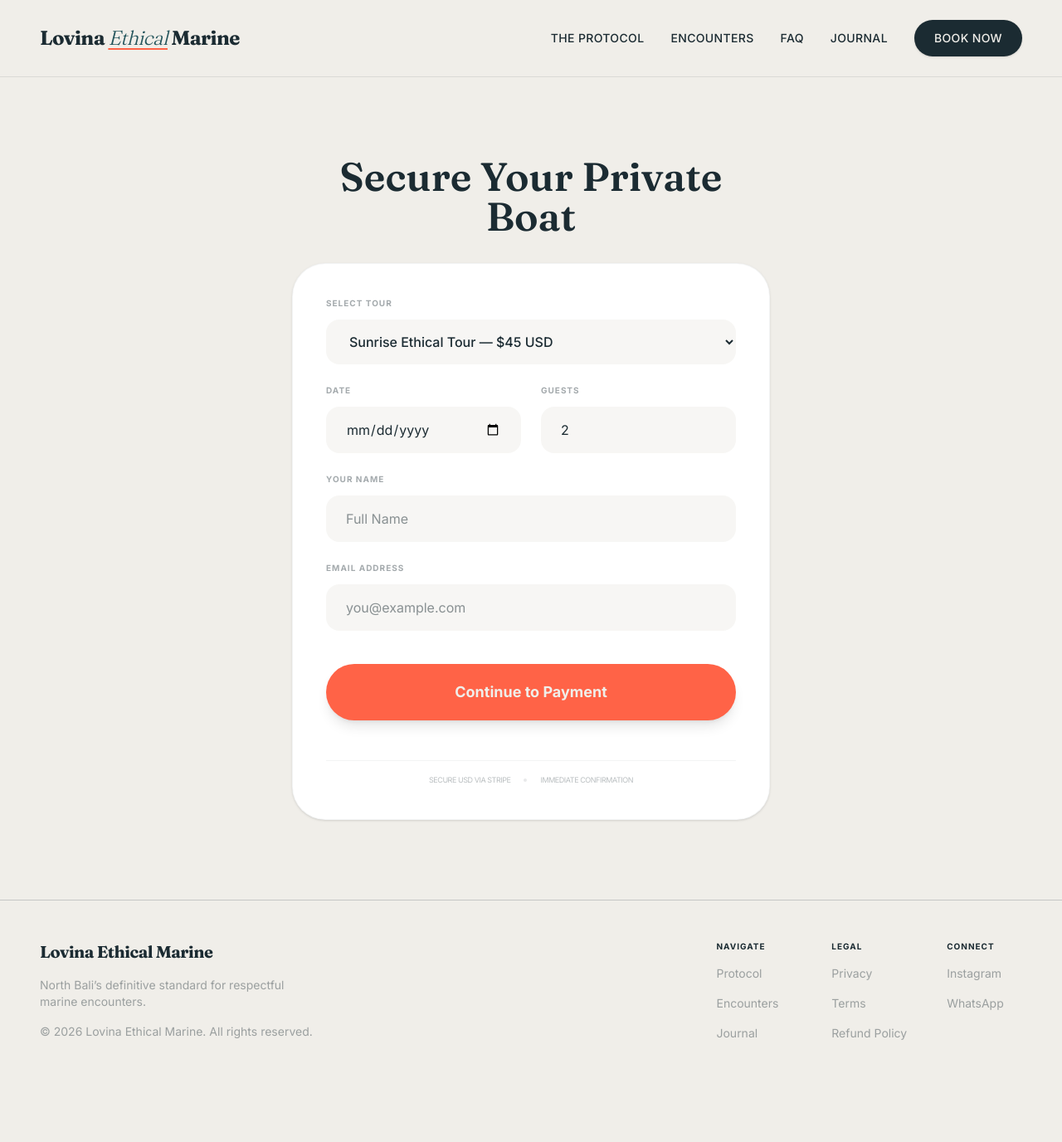
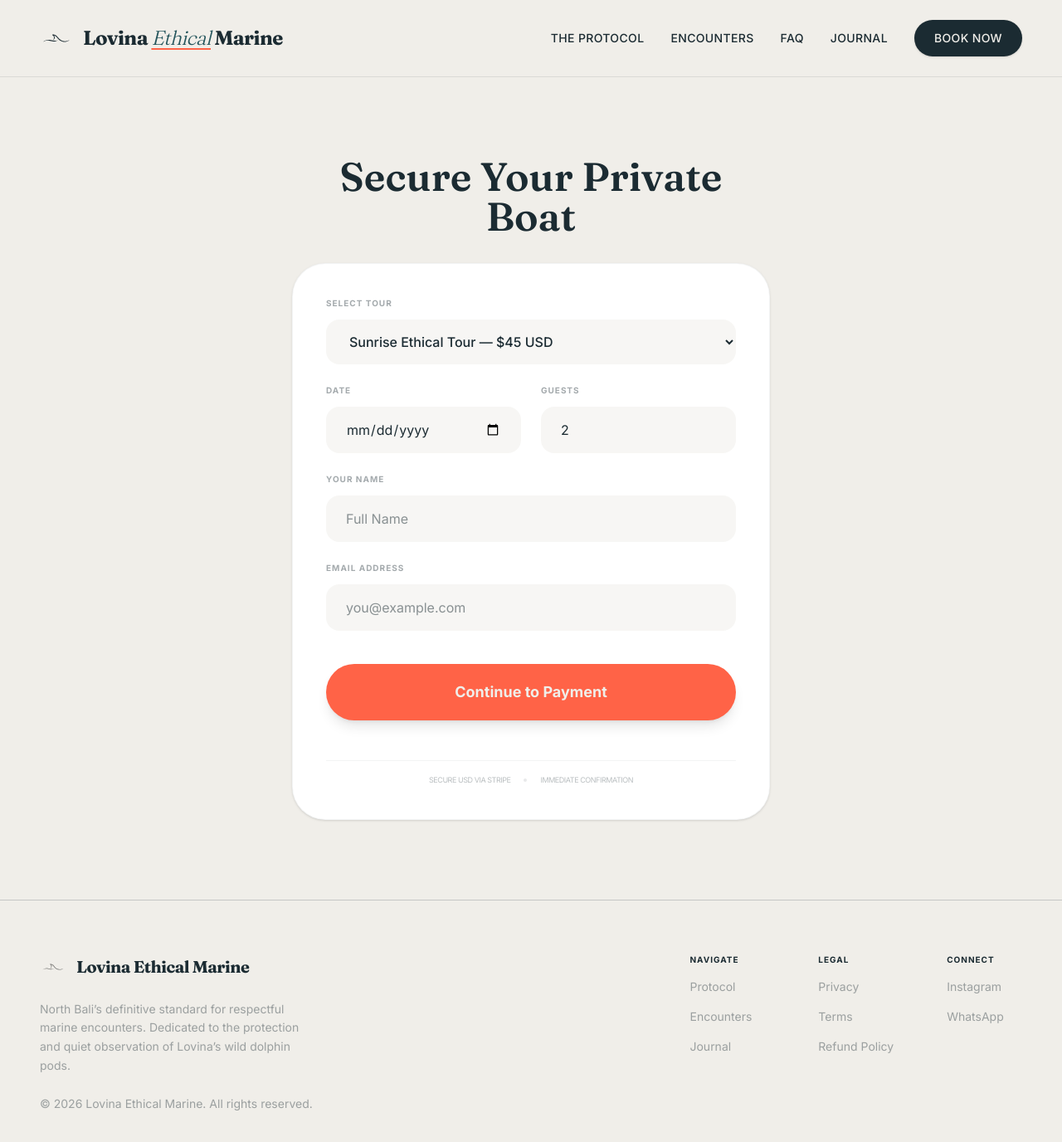
Before and after one commit to nturner5/lovina-dolphin-tours, a Next.js app: page /checkout in a window 1280 px wide. Shown: the top 1376 px of the page at 83% size. Before the commit the page ends 1303 px from the top, so only its background shows below. Built offline with nearby package versions, Linux system fonts and the light colour scheme.

Commit message:
Logo Integration: Renamed, color-balanced, and added to Navbar/Footer

```diff
--- a/src/components/Footer.tsx
+++ b/src/components/Footer.tsx
@@ -1,17 +1,31 @@
 import Link from "next/link";
+import Image from "next/image";
 
 export default function Footer() {
   return (
-    <footer className="bg-cloud-dancer border-t border-deep-indigo/20 py-12 px-6 lg:px-12 text-sm text-deep-indigo/40">
-      <div className="flex flex-col md:flex-row justify-between gap-8">
-        <div>
-          <span className="font-serif text-xl font-bold tracking-tight text-deep-indigo opacity-100 mb-4 block">
-            Lovina Ethical Marine
-          </span>
-          <p className="max-w-xs mb-4">North Bali’s definitive standard for respectful marine encounters.</p>
+    <footer className="bg-cloud-dancer border-t border-deep-indigo/20 py-16 px-6 lg:px-12 text-sm text-deep-indigo/40">
+      <div className="flex flex-col md:flex-row justify-between gap-12">
+        <div className="flex flex-col gap-6">
+          <div className="flex items-center gap-3">
+            <div className="relative w-8 h-8 opacity-60 grayscale hover:opacity-100 hover:grayscale-0 transition-all">
+              <Image
+                src="/logo.svg"
+                alt="Lovina Ethical Marine Logo"
+                fill
+                className="object-contain"
+              />
+            </div>
+            <span className="font-serif text-xl font-bold tracking-tight text-deep-indigo opacity-100 block">
+              Lovina Ethical Marine
+            </span>
+          </div>
+          <p className="max-w-xs leading-relaxed">
+            North Bali’s definitive standard for respectful marine encounters.
+            Dedicated to the protection and quiet observation of Lovina’s wild dolphin pods.
+          </p>
           <p>&copy; 2026 Lovina Ethical Marine. All rights reserved.</p>
         </div>
-        <div className="grid grid-cols-2 sm:grid-cols-3 gap-12">
+        <div className="grid grid-cols-2 sm:grid-cols-3 gap-16">
           <div className="flex flex-col gap-4">
             <span className="text-deep-indigo opacity-100 font-bold uppercase tracking-widest text-[10px]">Navigate</span>
             <Link href="/#ethics" className="hover:text-transformative-teal">Protocol</Link>
--- a/src/components/Navbar.tsx
+++ b/src/components/Navbar.tsx
@@ -1,11 +1,22 @@
 import Link from "next/link";
+import Image from "next/image";
 
 export default function Navbar() {
   return (
     <nav className="flex items-center justify-between px-6 py-6 lg:px-12 bg-cloud-dancer border-b border-deep-indigo/10">
-      <div className="flex items-center gap-2">
-        <Link href="/" className="font-serif text-2xl font-bold tracking-tight text-deep-indigo">
-          Lovina <span className="font-light italic text-transformative-teal underline decoration-coral-pop decoration-2 underline-offset-4">Ethical</span> Marine
+      <div className="flex items-center gap-4">
+        <Link href="/" className="flex items-center gap-3 group">
+          <div className="relative w-10 h-10 transition-transform duration-500 group-hover:scale-110">
+            <Image
+              src="/logo.svg"
+              alt="Lovina Ethical Marine Logo"
+              fill
+              className="object-contain"
+            />
+          </div>
+          <span className="font-serif text-2xl font-bold tracking-tight text-deep-indigo">
+            Lovina <span className="font-light italic text-transformative-teal underline decoration-coral-pop decoration-2 underline-offset-4">Ethical</span> Marine
+          </span>
         </Link>
       </div>
       <div className="hidden md:flex items-center gap-8 text-sm font-medium tracking-wide uppercase">
```
Also changed, not shown: .agents/branding-guide.md, public/logo.svg (added).
